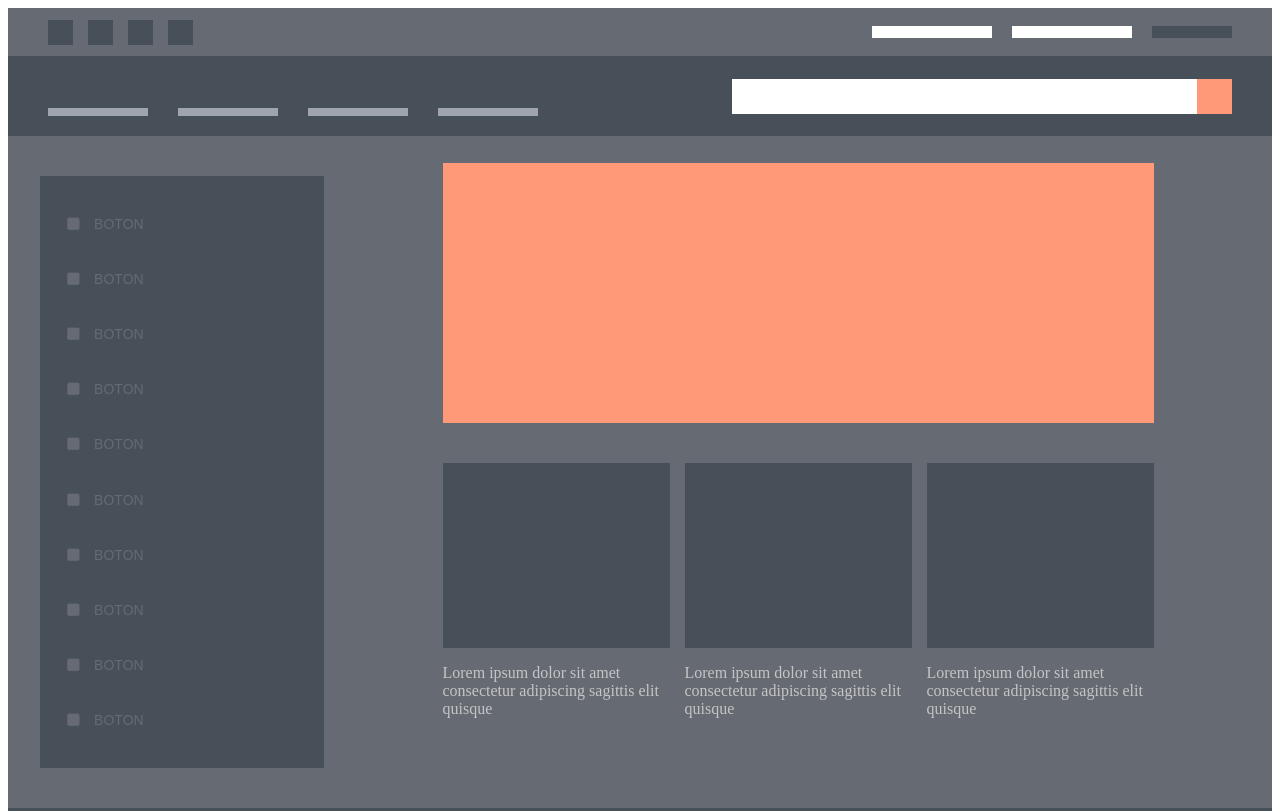
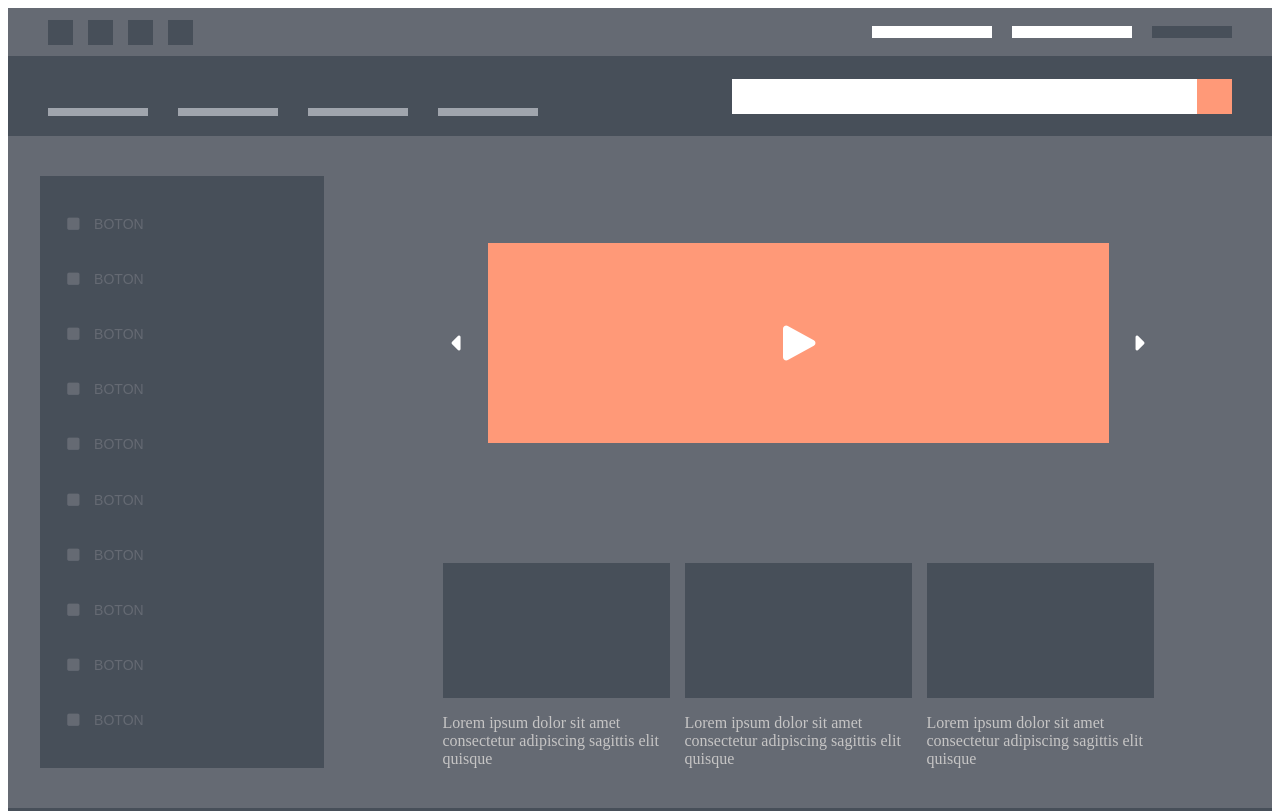
Before and after one commit to talimirchuk/Avanzado, a plain HTML site: page plantilla.html in a window 1280 px wide. Shown: the top 811 px of the page. Drawn offline with Linux system fonts and the light colour scheme.

Commit message:
Terminé

```diff
--- a/plantilla.css
+++ b/plantilla.css
@@ -168,10 +168,33 @@
     gap: 15px;
 }
 
-.video{
+.contenedor-video {
     grid-column: span 3;
+    margin-top: 27px;
+    display: flex;
+    align-items: center;
+    justify-content: space-between;
+    width: 100%;
+}
+
+.video {
     background-color: #ff9978;
-    margin-top: 27px;
+    flex-grow: 1;
+    height: 200px;
+    display: flex;
+    justify-content: center;
+    align-items: center;
+    margin: 0 15px;
+}
+.flecha {
+    color: #ffffff;
+    font-size: 24px;
+    cursor: pointer;
+}
+
+.icono-play {
+    color: #ffffff;
+    font-size: 40px;
 }
 
 .miniatura{
--- a/plantilla.html
+++ b/plantilla.html
@@ -47,7 +47,13 @@
                     <button><i class="fa-sharp fa-solid fa-square"></i>BOTON</button>
                 </div>
                 <div class="elementos">
-                    <div class="video"></div>
+                    <div class="contenedor-video">
+                        <i class="fa-solid fa-caret-left flecha"></i>
+                        <div class="video">
+                            <i class="fa-solid fa-play icono-play"></i>
+                        </div>
+                        <i class="fa-solid fa-caret-right flecha"></i>
+                    </div>
 
                     <div class="item-miniatura">
                         <div class="miniatura"></div>
```
